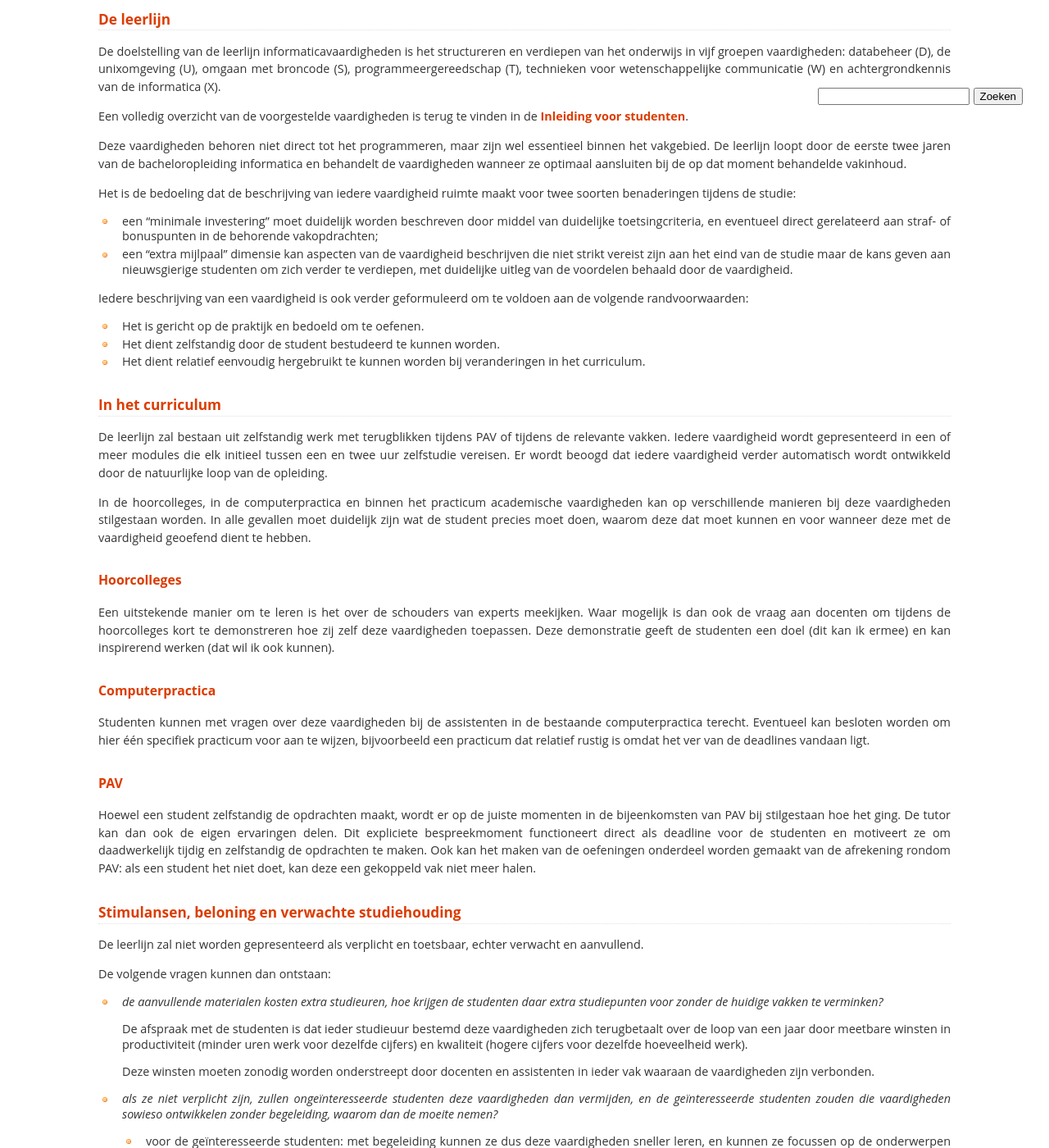
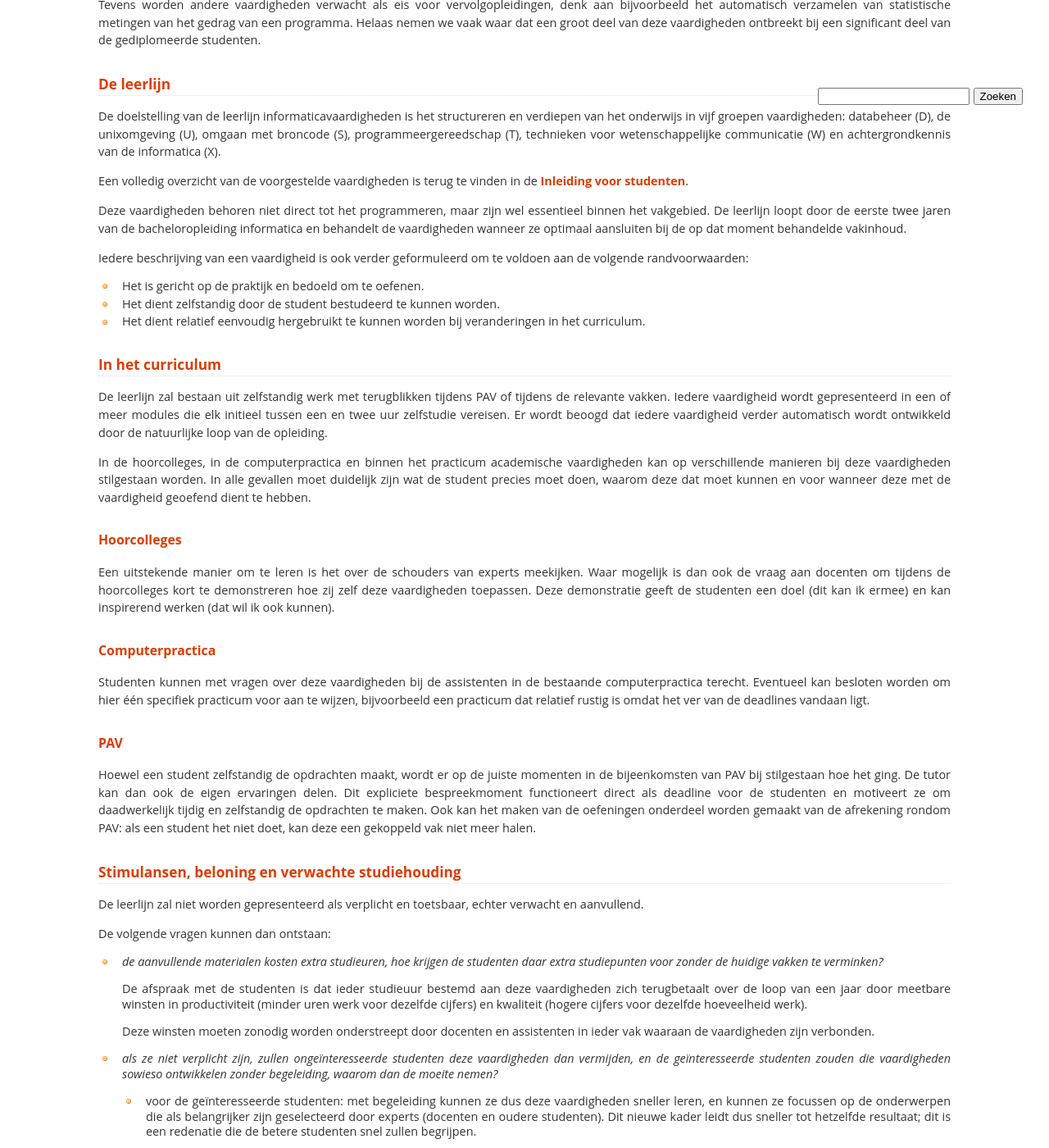
Before and after one commit to knz/leerlijn-informatica, a Sphinx documentation site: the page built from source/inleiding-docenten.rst, in a window 1280 px wide and 1400 px high, scrolled down 1264 px. Shown: the whole window at 82% size. Built offline with Sphinx 7.4.7, drawn with Linux system fonts in a browser that asks for light colours; some web fonts are replaced; formulas are drawn with MathJax 3; some of the changed text lies outside the part shown.

Commit message:
Extend the teacher intro.

```diff
--- a/source/conf.py
+++ b/source/conf.py
@@ -133,10 +133,10 @@
 
 # The name for this set of Sphinx documents.  If None, it defaults to
 # "<project> v<release> documentation".
-html_title = 'Leerlijn informaticavaardigheden'
+html_title = 'Leerlijn Informaticavaardigheden - LIV'
 
 # A shorter title for the navigation bar.  Default is the same as html_title.
-html_short_title = 'LIV'
+#html_short_title = 'Leerlijn Informaticavaardigheden '
 
 # The name of an image file (relative to this directory) to place at the top
 # of the sidebar.
--- a/source/inleiding-docenten.rst
+++ b/source/inleiding-docenten.rst
@@ -76,19 +82,6 @@
 twee jaren van de bacheloropleiding informatica en behandelt de
 vaardigheden wanneer ze optimaal aansluiten bij de op dat moment
 behandelde vakinhoud.
-
-Het is de bedoeling dat de beschrijving van iedere vaardigheid
-ruimte maakt voor twee soorten benaderingen tijdens de studie:
-
-- een "minimale investering" moet duidelijk worden beschreven door
-  middel van duidelijke toetsingcriteria, en eventueel direct
-  gerelateerd aan straf- of bonuspunten in de behorende vakopdrachten;
-
-- een "extra mijlpaal" dimensie kan aspecten van de vaardigheid
-  beschrijven die niet strikt vereist zijn aan het eind van de studie
-  maar de kans geven aan nieuwsgierige studenten om zich verder te
-  verdiepen, met duidelijke uitleg van de voordelen behaald door de
-  vaardigheid.
 
 Iedere beschrijving van een vaardigheid is ook verder geformuleerd om
 te voldoen aan de volgende randvoorwaarden:
@@ -342,8 +339,9 @@
 Mike Lankamp,
 Ralph Koning,
 Reggie Cushing,
+Rex Valkenburg,
 Robert Belleman,
-Robin van Vries,
+Robin de Vries,
 Roeland Douma,
 Roy Bakker,
 Simon Polstra,
```
Also changed, not shown: other parts of source/inleiding-docenten.rst (+11 -1 lines).
